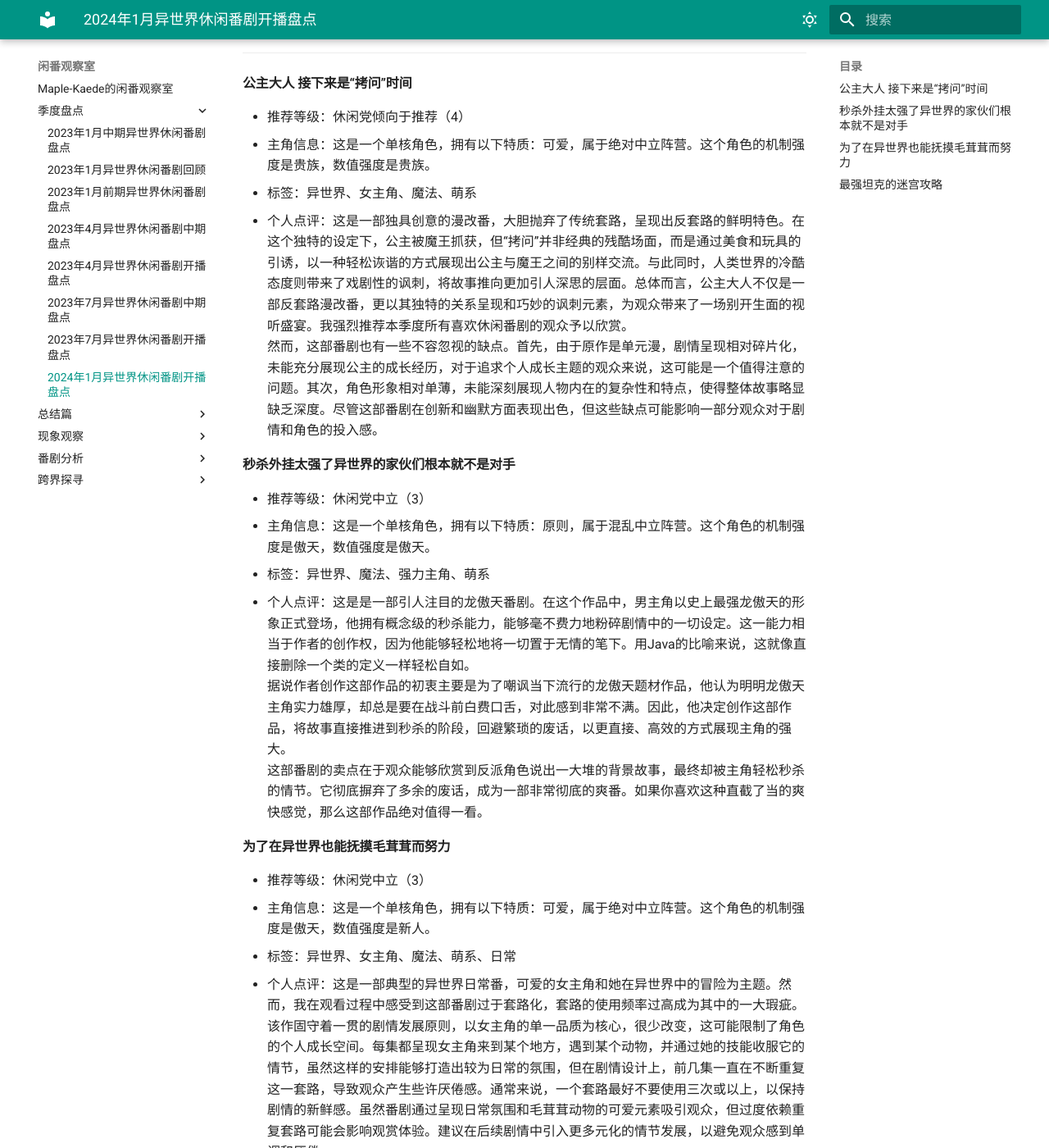
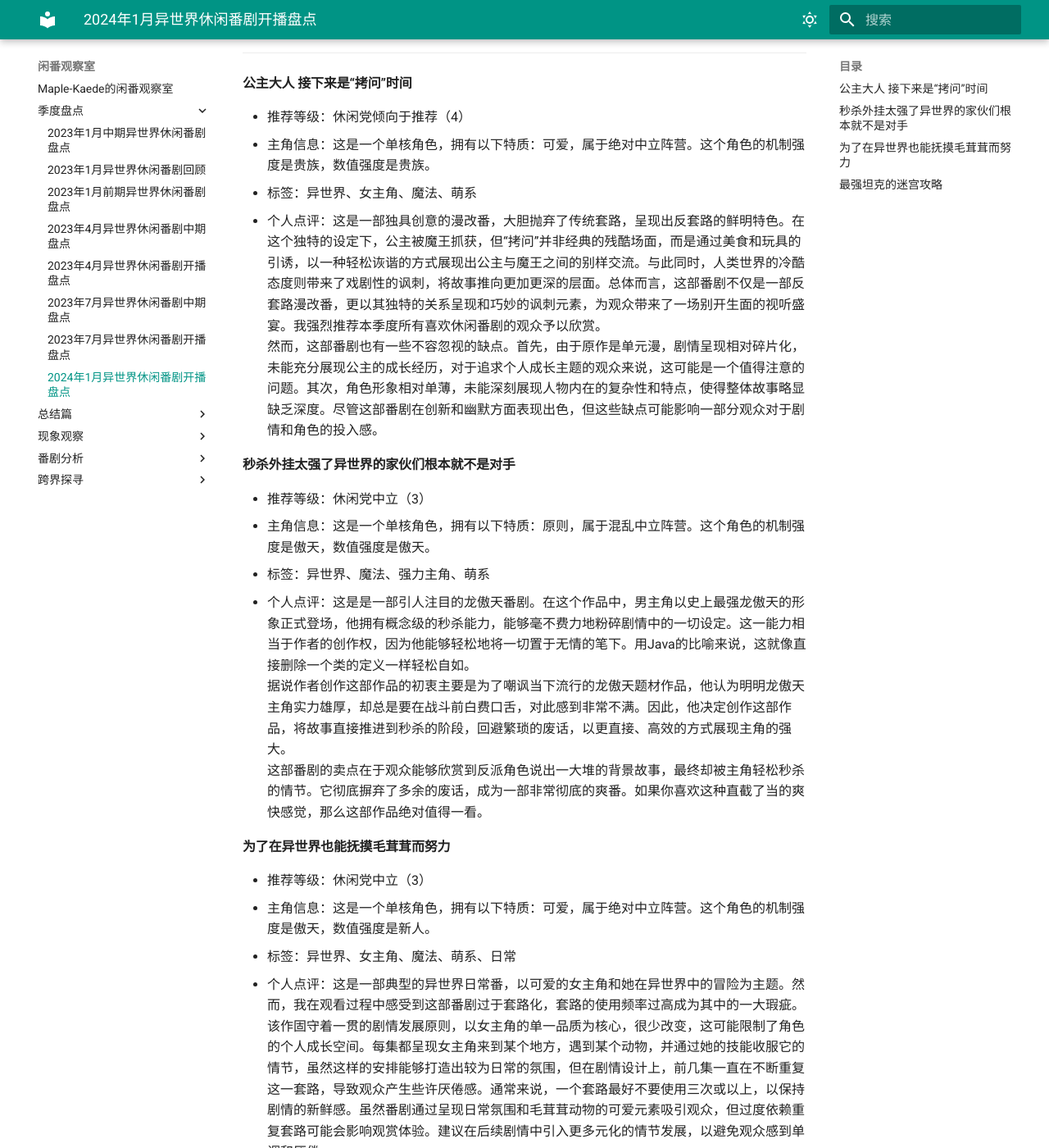
Before and after one commit to haveyouwantto/animedocs, an MkDocs documentation site: the page built from docs/季度盘点/2024年1月异世界休闲番剧开播盘点.md, in a window 1280 px wide and 1400 px high, scrolled down 269 px. Shown: the whole window at 82% size. Built offline with MkDocs 1.6.1 and Material for MkDocs 9.7.7, drawn with Linux system fonts in a browser that asks for light colours; plug-ins that fetch from the network failed and are left out; some of the changed text lies outside the part shown.

Commit message:
fix 2024-1 anime preview

```diff
--- a/docs/季度盘点/2024年1月异世界休闲番剧开播盘点.md
+++ b/docs/季度盘点/2024年1月异世界休闲番剧开播盘点.md
@@ -15,7 +15,7 @@
 * 推荐等级：休闲党倾向于推荐（4）
 * 主角信息：这是一个单核角色，拥有以下特质：可爱，属于绝对中立阵营。这个角色的机制强度是贵族，数值强度是贵族。
 * 标签：异世界、女主角、魔法、萌系
-* 个人点评：这是一部独具创意的漫改番，大胆抛弃了传统套路，呈现出反套路的鲜明特色。在这个独特的设定下，公主被魔王抓获，但“拷问”并非经典的残酷场面，而是通过美食和玩具的引诱，以一种轻松诙谐的方式展现出公主与魔王之间的别样交流。与此同时，人类世界的冷酷态度则带来了戏剧性的讽刺，将故事推向更加引人深思的层面。总体而言，公主大人不仅是一部反套路漫改番，更以其独特的关系呈现和巧妙的讽刺元素，为观众带来了一场别开生面的视听盛宴。我强烈推荐本季度所有喜欢休闲番剧的观众予以欣赏。<br>
+* 个人点评：这是一部独具创意的漫改番，大胆抛弃了传统套路，呈现出反套路的鲜明特色。在这个独特的设定下，公主被魔王抓获，但“拷问”并非经典的残酷场面，而是通过美食和玩具的引诱，以一种轻松诙谐的方式展现出公主与魔王之间的别样交流。与此同时，人类世界的冷酷态度则带来了戏剧性的讽刺，将故事推向更加更深的层面。总体而言，这部番剧不仅是一部反套路漫改番，更以其独特的关系呈现和巧妙的讽刺元素，为观众带来了一场别开生面的视听盛宴。我强烈推荐本季度所有喜欢休闲番剧的观众予以欣赏。<br>
 然而，这部番剧也有一些不容忽视的缺点。首先，由于原作是单元漫，剧情呈现相对碎片化，未能充分展现公主的成长经历，对于追求个人成长主题的观众来说，这可能是一个值得注意的问题。其次，角色形象相对单薄，未能深刻展现人物内在的复杂性和特点，使得整体故事略显缺乏深度。尽管这部番剧在创新和幽默方面表现出色，但这些缺点可能影响一部分观众对于剧情和角色的投入感。
 
 #### 秒杀外挂太强了异世界的家伙们根本就不是对手
@@ -32,7 +32,7 @@
 * 推荐等级：休闲党中立（3）
 * 主角信息：这是一个单核角色，拥有以下特质：可爱，属于绝对中立阵营。这个角色的机制强度是傲天，数值强度是新人。
 * 标签：异世界、女主角、魔法、萌系、日常
-* 个人点评：这是一部典型的异世界日常番，可爱的女主角和她在异世界中的冒险为主题。然而，我在观看过程中感受到这部番剧过于套路化，套路的使用频率过高成为其中的一大瑕疵。该作固守着一贯的剧情发展原则，以女主角的单一品质为核心，很少改变，这可能限制了角色的个人成长空间。每集都呈现女主角来到某个地方，遇到某个动物，并通过她的技能收服它的情节，虽然这样的安排能够打造出较为日常的氛围，但在剧情设计上，前几集一直在不断重复这一套路，导致观众产生些许厌倦感。通常来说，一个套路最好不要使用三次或以上，以保持剧情的新鲜感。虽然番剧通过呈现日常氛围和毛茸茸动物的可爱元素吸引观众，但过度依赖重复套路可能会影响观赏体验。建议在后续剧情中引入更多元化的情节发展，以避免观众感到单调和厌倦。
+* 个人点评：这是一部典型的异世界日常番，以可爱的女主角和她在异世界中的冒险为主题。然而，我在观看过程中感受到这部番剧过于套路化，套路的使用频率过高成为其中的一大瑕疵。该作固守着一贯的剧情发展原则，以女主角的单一品质为核心，很少改变，这可能限制了角色的个人成长空间。每集都呈现女主角来到某个地方，遇到某个动物，并通过她的技能收服它的情节，虽然这样的安排能够打造出较为日常的氛围，但在剧情设计上，前几集一直在不断重复这一套路，导致观众产生些许厌倦感。通常来说，一个套路最好不要使用三次或以上，以保持剧情的新鲜感。虽然番剧通过呈现日常氛围和毛茸茸动物的可爱元素吸引观众，但过度依赖重复套路可能会影响观赏体验。建议在后续剧情中引入更多元化的情节发展，以避免观众感到单调和厌倦。
 
 #### 最强坦克的迷宫攻略
 
```
